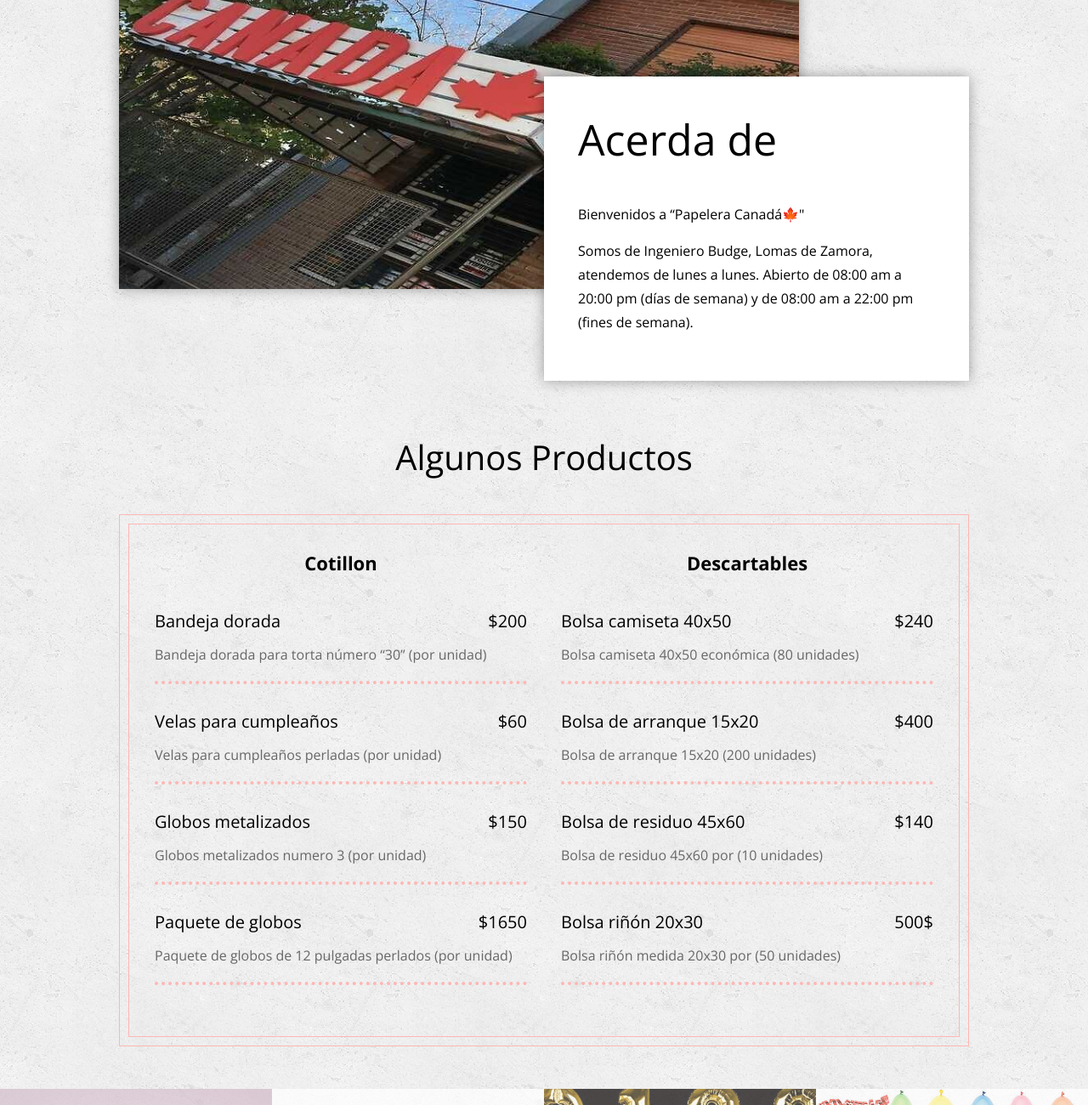
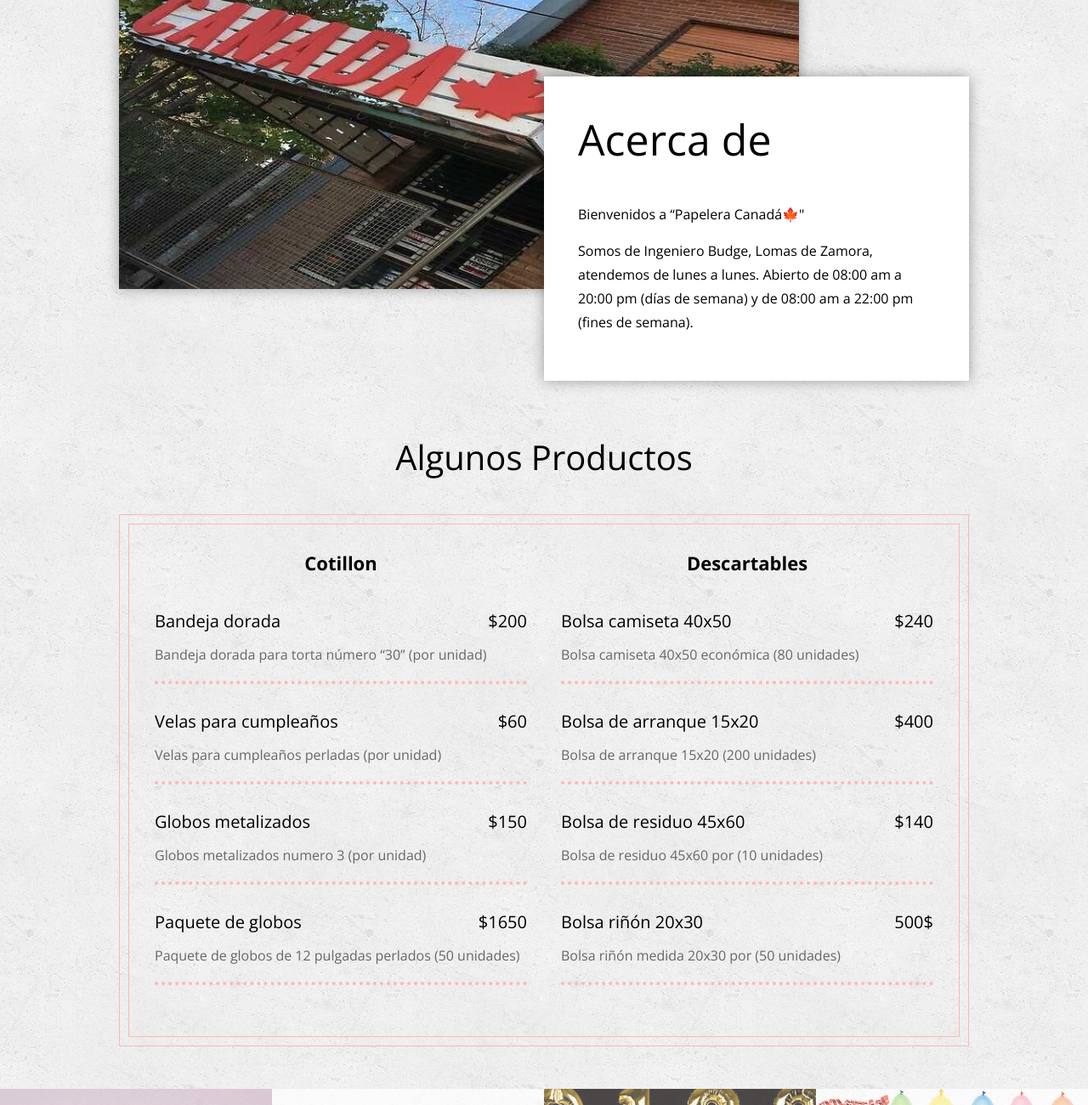
Before and after one commit to Riveros-Rodrigo/papelera-canada, a plain HTML site: page index.html in a window 1280 px wide. Shown: the part 760-2060 px from the top of the page at 85% size. Drawn offline with nearby package versions, Linux system fonts and the light colour scheme.

Commit message:
algunos arreglos

```diff
--- a/index.html
+++ b/index.html
@@ -27,7 +27,7 @@
                     <img src="./img/local.jpg" alt="">
                 </div>
                 <article>
-                    <h3>Acerda de</h3>
+                    <h3>Acerca de</h3>
                     <p>Bienvenidos a “Papelera Canadá🍁"</p>
                     <p>Somos de Ingeniero Budge, Lomas de Zamora, atendemos de lunes a lunes. Abierto de 08:00 am a 20:00 pm (días de semana) y de 08:00 am a 22:00 pm (fines de semana).</p>
                 </article>
@@ -59,7 +59,7 @@
                             <div class="platillo">
                                 <p class="nombre">Paquete de globos</p>
                                 <p class="precio">$1650</p>
-                                <p class="descripcion">Paquete de globos de 12 pulgadas perlados (por unidad)</p>
+                                <p class="descripcion">Paquete de globos de 12 pulgadas perlados (50 unidades)</p>
                             </div>
                         </article>
 
```
Also changed, not shown: img/acerca-de.jpg (deleted).
